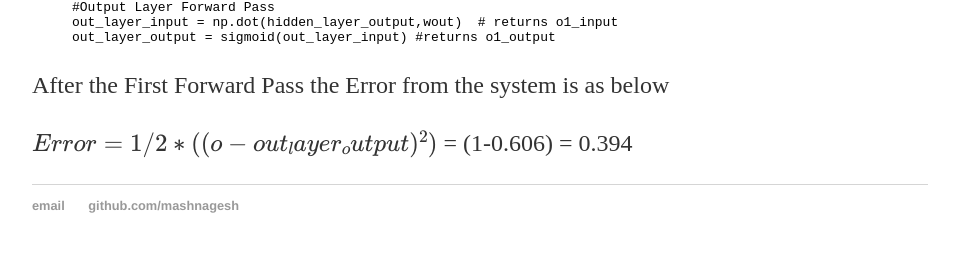
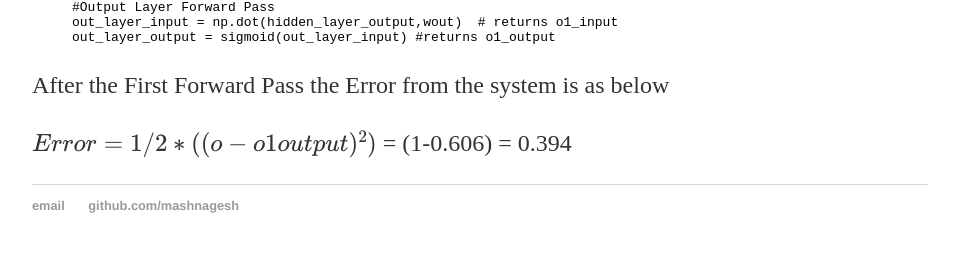
Before and after one commit to MashNagesh/mashnagesh.github.io, a Jekyll site: the page built from _posts/2018-05-01-Simple-Neural-Network.md, in a window 1280 px wide. Shown: the part 1994-2264 px from the top of the page, without its empty margins (160-1119 px from the left). Built offline with Jekyll 4.4.1, drawn with Linux system fonts in a browser that asks for light colours; formulas are drawn with MathJax 3.

Commit message:
Update 2018-05-01-Simple-Neural-Network.md

```diff
--- a/_posts/2018-05-01-Simple-Neural-Network.md
+++ b/_posts/2018-05-01-Simple-Neural-Network.md
@@ -41,4 +41,4 @@ out_layer_output = sigmoid(out_layer_input) #returns o1_output
 
 After the First Forward Pass the Error from the system is as below
 
-$$Error = 1/2 *\\((o - out_layer_output)^2\\)$$ = (1-0.606) = 0.394
+$$Error = 1/2 * \\((o - o1output)^2\\)$$ = (1-0.606) = 0.394
```
